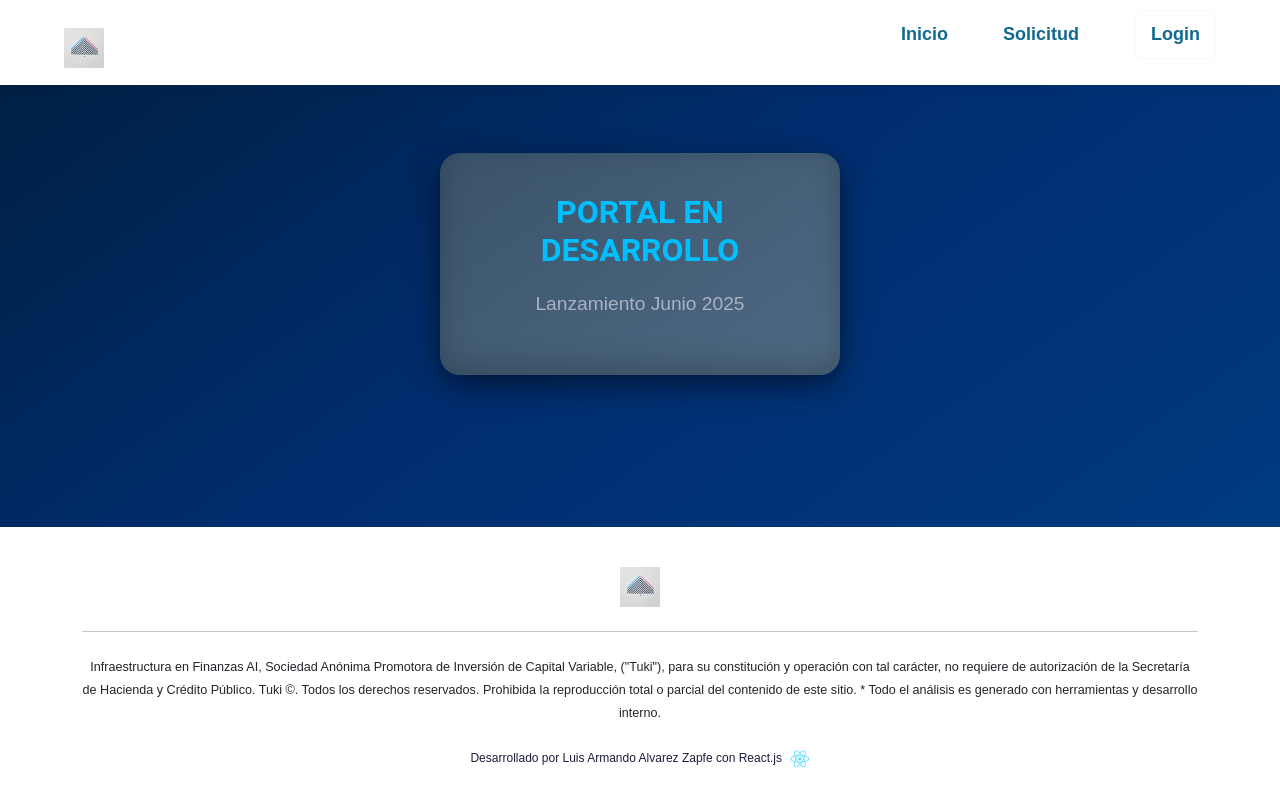
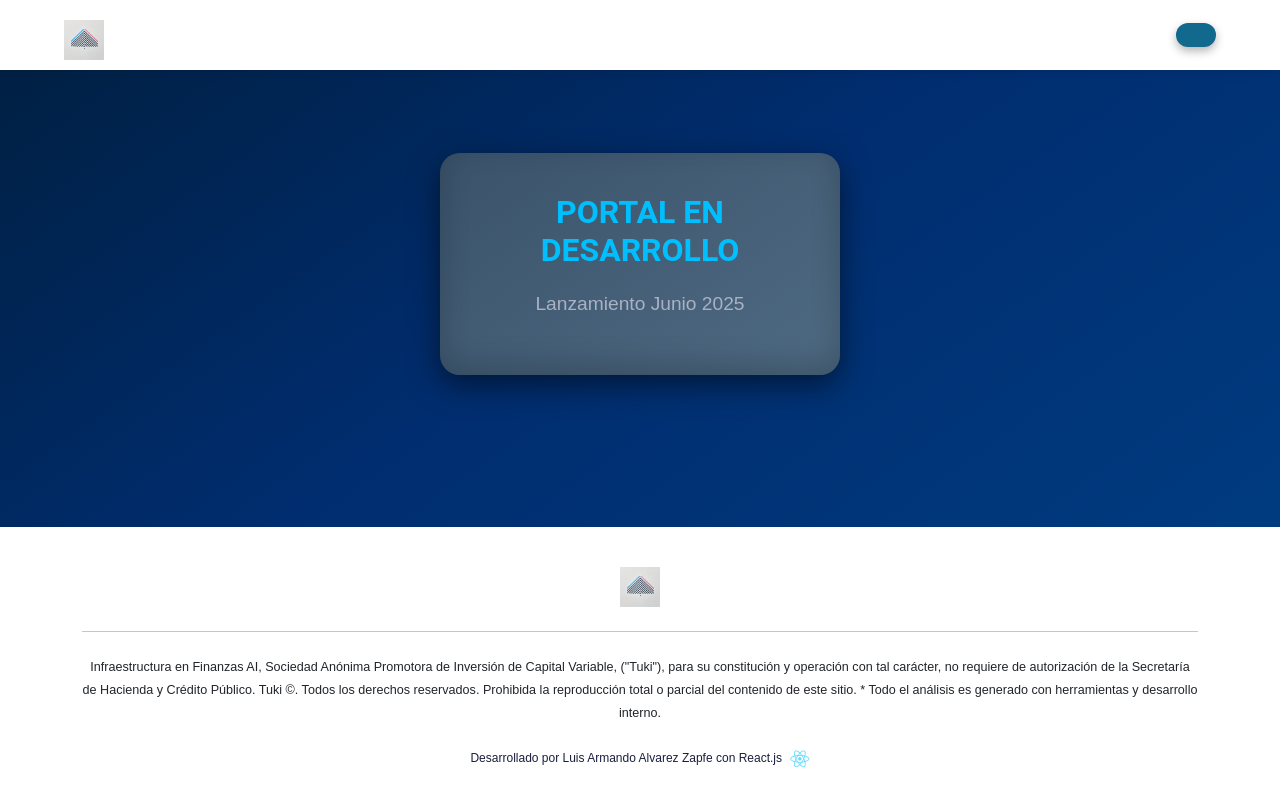
Before and after one commit to alvarezzapfe/tukiapp, a React (Create React App) app: page /login in a window 1280 px wide. Built offline with nearby package versions, Linux system fonts and the light colour scheme.

Commit message:
Ajustes para deployment  3 en Vercel

```diff
--- a/src/assets/css/navbar.css
+++ b/src/assets/css/navbar.css
@@ -29,59 +29,74 @@
 }
 
 /* Menú */
+/* Ajustes para el menú desplegable en versión móvil */
 .navbar-menu {
-  display: flex;
-  gap: 25px; /* Más espacio entre elementos */
-  align-items: center;
-  list-style: none;
+  display: none; /* Ocultar por defecto */
+  flex-direction: column; /* Cambiar a diseño vertical */
+  position: absolute;
+  top: 60px;
+  right: 0;
+  background: #ffffff; /* Fondo blanco */
+  width: 80%; /* Ocupa el 80% del ancho de la pantalla */
+  padding: 20px 10px; /* Espaciado interno */
+  box-shadow: 0 4px 15px rgba(0, 0, 0, 0.1); /* Sombra */
+  border-radius: 10px;
+  z-index: 1000;
+  transition: transform 0.3s ease-in-out, opacity 0.3s ease-in-out;
 }
 
-/* Enlaces del menú */
+/* Mostrar el menú cuando está abierto */
+.navbar-menu.show {
+  display: flex;
+}
+
+/* Estilo de los enlaces en versión móvil */
 .navbar-menu li a {
-  color: #11698e; /* Verde azulado profundo */
-  text-decoration: none;
-  font-size: 18px;
-  font-weight: bold;
-  padding: 10px 15px; /* Espaciado interno para mejor clicabilidad */
+  font-size: 18px; /* Tamaño de fuente */
+  padding: 15px; /* Espaciado para mejor clicabilidad */
+  text-align: left; /* Alinear a la izquierda */
+  color: #11698e;
   border-radius: 5px;
-  transition: all 0.3s ease;
+  transition: background 0.3s ease, color 0.3s ease;
 }
 
 .navbar-menu li a:hover {
+  background: #16c79a;
   color: #ffffff;
-  background: #16c79a; /* Verde menta brillante */
-  box-shadow: 0 4px 15px rgba(22, 199, 154, 0.5); /* Sombra ligera */
 }
 
-/* Opción activa */
-.navbar-menu li a.active {
-  background: #16c79a;
-  color: #ffffff;
-  font-weight: bold;
-  box-shadow: 0 4px 15px rgba(22, 199, 154, 0.5); /* Sombra ligera */
+/* Para separar los elementos del menú */
+.navbar-menu li {
+  margin-bottom: 10px;
+}
+
+.navbar-menu li:last-child {
+  margin-bottom: 0; /* Elimina el margen en el último elemento */
 }
 
 /* Menú responsivo: Botón hamburguesa */
+/* Botón hamburguesa */
 .menu-toggle {
-  display: none;
+  display: flex;
   flex-direction: column;
   justify-content: space-between;
   height: 24px;
   width: 30px;
   cursor: pointer;
+  z-index: 1100; /* Asegura que esté sobre el menú */
 }
 
 .menu-toggle .bar {
   height: 3px;
   width: 100%;
-  background: #11698e;
+  background: #11698e; /* Color del botón */
   border-radius: 10px;
   transition: all 0.3s ease-in-out;
 }
 
-/* Animación de barra al abrir el menú */
+/* Cambios al abrir el menú */
 .menu-toggle.open .bar:nth-child(1) {
-  transform: translateY(9px) rotate(45deg);
+  transform: translateY(8px) rotate(45deg);
 }
 
 .menu-toggle.open .bar:nth-child(2) {
@@ -89,7 +104,7 @@
 }
 
 .menu-toggle.open .bar:nth-child(3) {
-  transform: translateY(-9px) rotate(-45deg);
+  transform: translateY(-8px) rotate(-45deg);
 }
 
 /* Transiciones de entrada para el menú */
```
